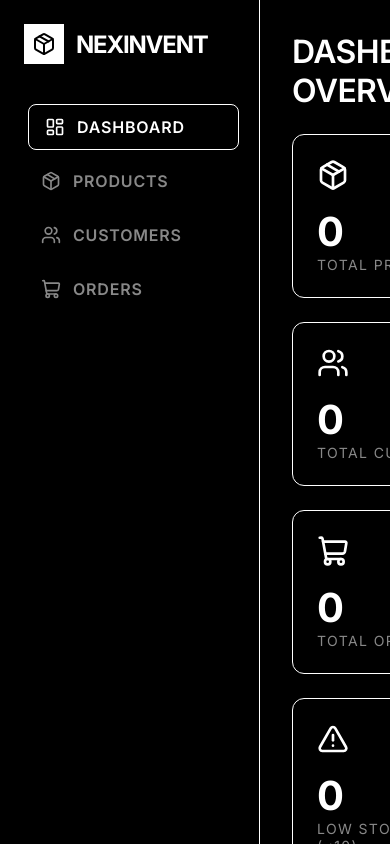
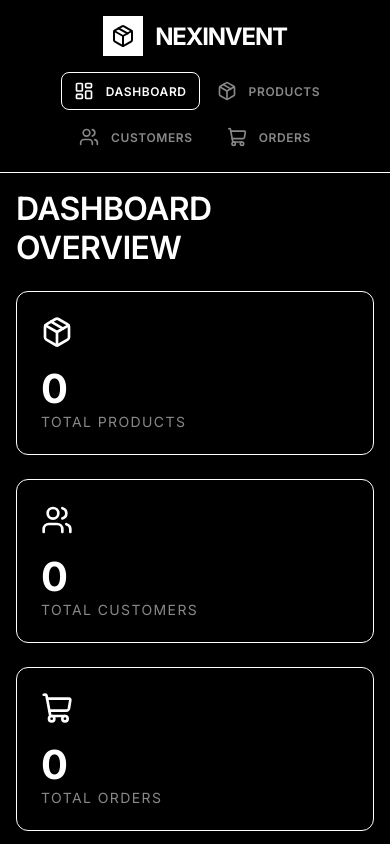
Before and after one commit to Karan825/inventory-system, a React app in the folder frontend/: page / in a window 390 px wide. Built offline with nearby package versions, Linux system fonts and the light colour scheme; no server answers; the HTML template or start-up script is replaced by a standard one.

Commit message:
Implement responsive design and custom toast notifications

```diff
--- a/frontend/src/index.css
+++ b/frontend/src/index.css
@@ -305,3 +305,68 @@ tr:hover td {
   text-transform: uppercase;
   letter-spacing: -0.05em;
 }
+
+/* Custom Toast Notifications */
+.toast {
+  position: fixed;
+  bottom: 24px;
+  right: 24px;
+  background: var(--text-main);
+  color: var(--bg-color);
+  padding: 16px 24px;
+  border-radius: 8px;
+  font-weight: 600;
+  z-index: 9999;
+  animation: slideUp 0.3s cubic-bezier(0.4, 0, 0.2, 1);
+  box-shadow: 0 4px 15px rgba(255, 255, 255, 0.2);
+  text-transform: uppercase;
+  letter-spacing: 0.05em;
+  font-size: 14px;
+}
+
+@keyframes slideUp {
+  from { transform: translateY(100px); opacity: 0; }
+  to { transform: translateY(0); opacity: 1; }
+}
+
+/* Responsive Design */
+@media (max-width: 768px) {
+  .app-container {
+    flex-direction: column;
+  }
+
+  .sidebar {
+    width: 100%;
+    height: auto;
+    border-right: none;
+    border-bottom: 1px solid var(--border-color);
+    padding: 16px;
+    flex-direction: column;
+  }
+
+  .brand {
+    margin-bottom: 16px;
+    justify-content: center;
+  }
+
+  .sidebar nav {
+    display: flex;
+    flex-wrap: wrap;
+    gap: 8px;
+    justify-content: center;
+  }
+
+  .nav-link {
+    margin-bottom: 0;
+    padding: 8px 12px;
+    font-size: 12px;
+  }
+
+  .main-content {
+    padding: 16px;
+  }
+
+  .dashboard-grid {
+    grid-template-columns: 1fr;
+  }
+}
--- a/frontend/src/pages/Customers.jsx
+++ b/frontend/src/pages/Customers.jsx
@@ -8,6 +8,12 @@ export default function Customers() {
   const [customers, setCustomers] = useState([]);
   const [showModal, setShowModal] = useState(false);
   const [formData, setFormData] = useState({ full_name: '', email: '', phone_number: '' });
+  const [toast, setToast] = useState('');
+
+  const showToast = (msg) => {
+    setToast(msg);
+    setTimeout(() => setToast(''), 3000);
+  };
 
   useEffect(() => {
     fetchCustomers();
@@ -26,11 +32,12 @@ export default function Customers() {
     e.preventDefault();
     try {
       await axios.post(`${API_URL}/customers`, formData);
+      showToast('Customer created successfully');
       setShowModal(false);
       setFormData({ full_name: '', email: '', phone_number: '' });
       fetchCustomers();
     } catch (error) {
-      alert('Error saving customer: ' + (error.response?.data?.detail || error.message));
+      showToast('Error: ' + (error.response?.data?.detail || error.message));
     }
   };
 
@@ -38,9 +45,10 @@ export default function Customers() {
     if (window.confirm('Are you sure you want to delete this customer?')) {
       try {
         await axios.delete(`${API_URL}/customers/${id}`);
+        showToast('Customer deleted successfully');
         fetchCustomers();
       } catch (error) {
-        alert('Error deleting customer');
+        showToast('Error deleting customer');
       }
     }
   };
@@ -108,6 +116,7 @@ export default function Customers() {
           </div>
         </div>
       )}
+      {toast && <div className="toast">{toast}</div>}
     </div>
   );
 }
--- a/frontend/src/pages/Orders.jsx
+++ b/frontend/src/pages/Orders.jsx
@@ -12,6 +12,12 @@ export default function Orders() {
 
   const [selectedCustomerId, setSelectedCustomerId] = useState('');
   const [orderItems, setOrderItems] = useState([{ product_id: '', quantity: 1 }]);
+  const [toast, setToast] = useState('');
+
+  const showToast = (msg) => {
+    setToast(msg);
+    setTimeout(() => setToast(''), 3000);
+  };
 
   useEffect(() => {
     fetchOrders();
@@ -48,27 +54,28 @@ export default function Orders() {
 
   const handleSubmit = async (e) => {
     e.preventDefault();
-    if (!selectedCustomerId) return alert('Select a customer');
+    if (!selectedCustomerId) return showToast('Error: Select a customer');
 
     // Filter out items without product_id
     const validItems = orderItems
       .filter(item => item.product_id)
       .map(item => ({ product_id: parseInt(item.product_id), quantity: parseInt(item.quantity) }));
 
-    if (validItems.length === 0) return alert('Add at least one valid product');
+    if (validItems.length === 0) return showToast('Error: Add at least one valid product');
 
     try {
       await axios.post(`${API_URL}/orders`, {
         customer_id: parseInt(selectedCustomerId),
         items: validItems
       });
+      showToast('Order created successfully');
       setShowModal(false);
       setSelectedCustomerId('');
       setOrderItems([{ product_id: '', quantity: 1 }]);
       fetchOrders();
       fetchProducts(); // Refresh stock
     } catch (error) {
-      alert('Error creating order: ' + (error.response?.data?.detail || error.message));
+      showToast('Error: ' + (error.response?.data?.detail || error.message));
     }
   };
 
@@ -76,9 +83,10 @@ export default function Orders() {
     if (window.confirm('Are you sure you want to delete this order?')) {
       try {
         await axios.delete(`${API_URL}/orders/${id}`);
+        showToast('Order deleted successfully');
         fetchOrders();
       } catch (error) {
-        alert('Error deleting order');
+        showToast('Error deleting order');
       }
     }
   };
@@ -180,6 +188,7 @@ export default function Orders() {
           </div>
         </div>
       )}
+      {toast && <div className="toast">{toast}</div>}
     </div>
   );
 }
--- a/frontend/src/pages/Products.jsx
+++ b/frontend/src/pages/Products.jsx
@@ -9,6 +9,12 @@ export default function Products() {
   const [showModal, setShowModal] = useState(false);
   const [formData, setFormData] = useState({ name: '', sku: '', price: '', stock_quantity: '' });
   const [editingId, setEditingId] = useState(null);
+  const [toast, setToast] = useState('');
+
+  const showToast = (msg) => {
+    setToast(msg);
+    setTimeout(() => setToast(''), 3000);
+  };
 
   useEffect(() => {
     fetchProducts();
@@ -34,15 +40,17 @@ export default function Products() {
 
       if (editingId) {
         await axios.put(`${API_URL}/products/${editingId}`, payload);
+        showToast('Product updated successfully');
       } else {
         await axios.post(`${API_URL}/products`, payload);
+        showToast('Product created successfully');
       }
       setShowModal(false);
       setFormData({ name: '', sku: '', price: '', stock_quantity: '' });
       setEditingId(null);
       fetchProducts();
     } catch (error) {
-      alert('Error saving product: ' + (error.response?.data?.detail || error.message));
+      showToast('Error: ' + (error.response?.data?.detail || error.message));
     }
   };
 
@@ -50,9 +58,10 @@ export default function Products() {
     if (window.confirm('Are you sure you want to delete this product?')) {
       try {
         await axios.delete(`${API_URL}/products/${id}`);
+        showToast('Product deleted successfully');
         fetchProducts();
       } catch (error) {
-        alert('Error deleting product');
+        showToast('Error deleting product');
       }
     }
   };
@@ -149,6 +158,7 @@ export default function Products() {
           </div>
         </div>
       )}
+      {toast && <div className="toast">{toast}</div>}
     </div>
   );
 }
```
